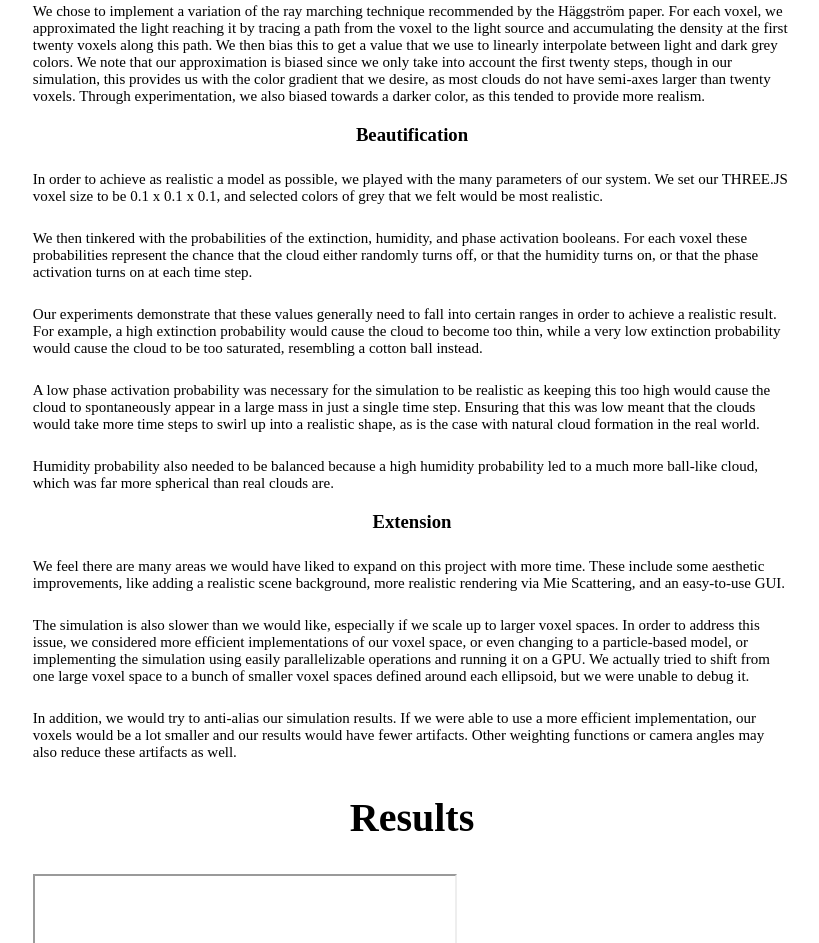
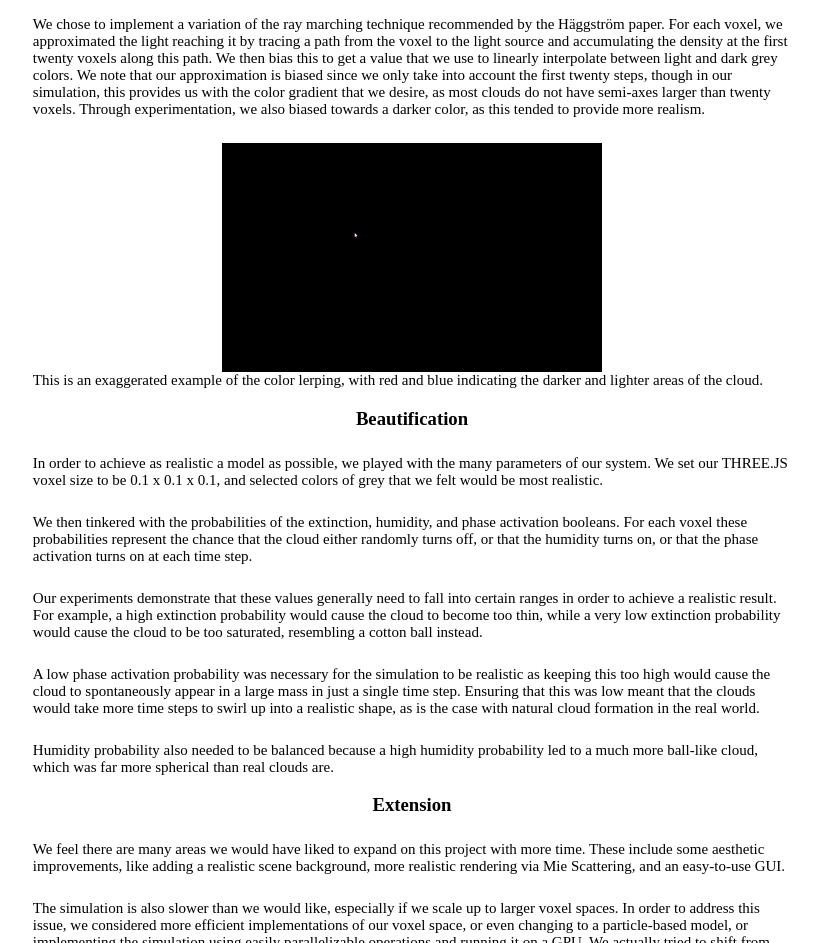
Before and after one commit to anthonyfzhou/cs184finalproj, a plain HTML site: page docs/index.html in a window 1280 px wide. Shown: the part 3527-4470 px from the top of the page, without its empty margins (228-1047 px from the left). Drawn offline with Linux system fonts and the light colour scheme; grey boxes are pictures that could not be loaded.

Commit message:
fixed an img and added color lerping gif

```diff
--- a/docs/index.html
+++ b/docs/index.html
@@ -123,6 +123,11 @@
       We chose to implement a variation of the ray marching technique recommended by the Häggström paper. For each voxel, we approximated the light reaching it by tracing a path from the voxel to the light source and accumulating the density at the first twenty voxels along this path. We then bias this to get a value that we use to linearly interpolate between light and dark grey colors. We note that our approximation is biased since we only take into account the first twenty steps, though in our simulation, this provides us with the color gradient that we desire, as most clouds do not have semi-axes  larger than twenty voxels. Through experimentation, we also biased towards a darker color, as this tended to provide more realism.
     </div>
 
+    <div class="content" align="center">
+      <img src="./images/color_lerp.gif" align="center">
+      <figcaption>This is an exaggerated example of the color lerping, with red and blue indicating the darker and lighter areas of the cloud.</figcaption>
+    </div>
+
     <h3 align="center"> Beautification </h3>
 
     <div class="content" align="center">
```
Also changed, not shown: docs/images/color_lerp.gif (added), docs/images/smoothing.png.
